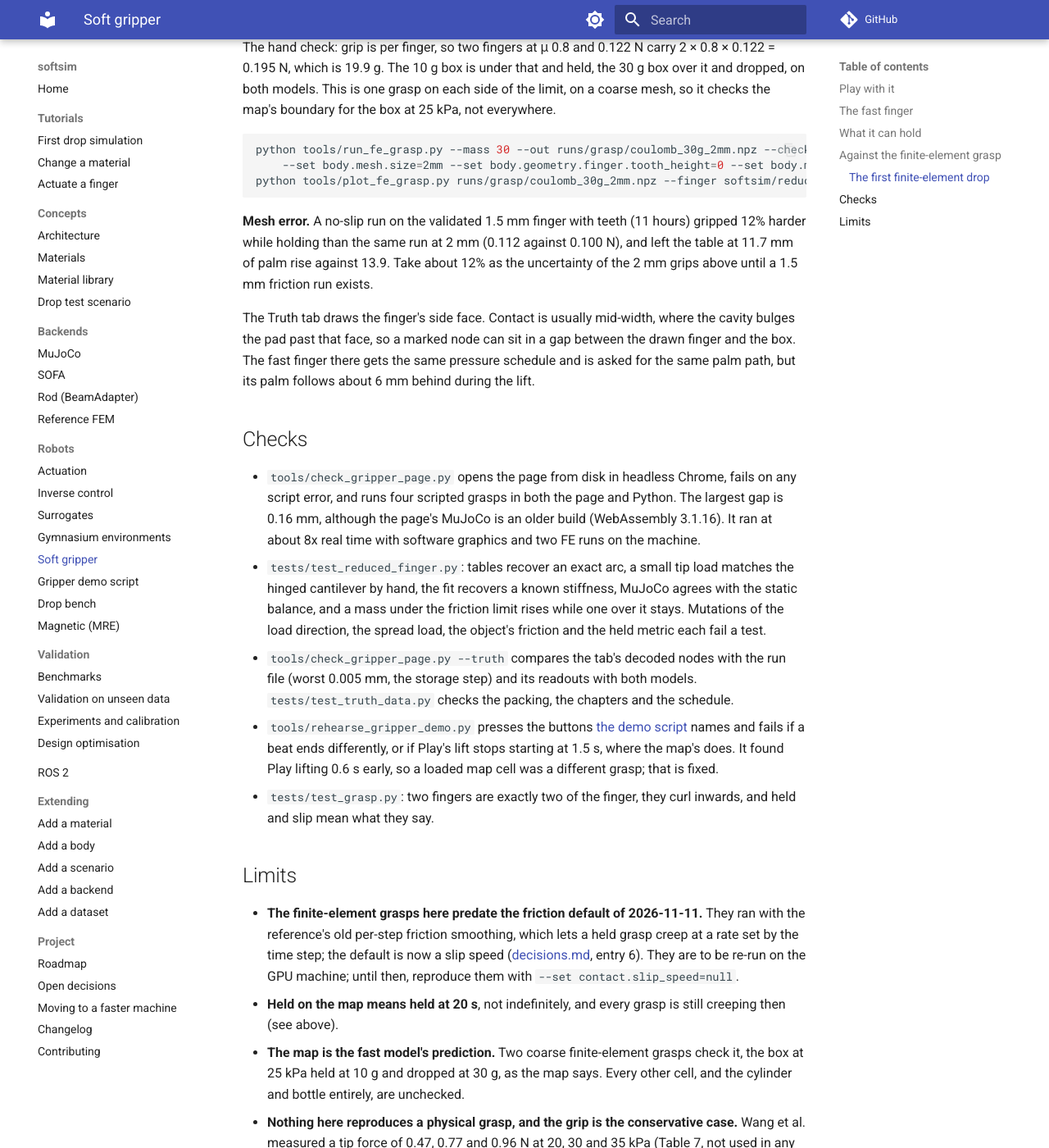
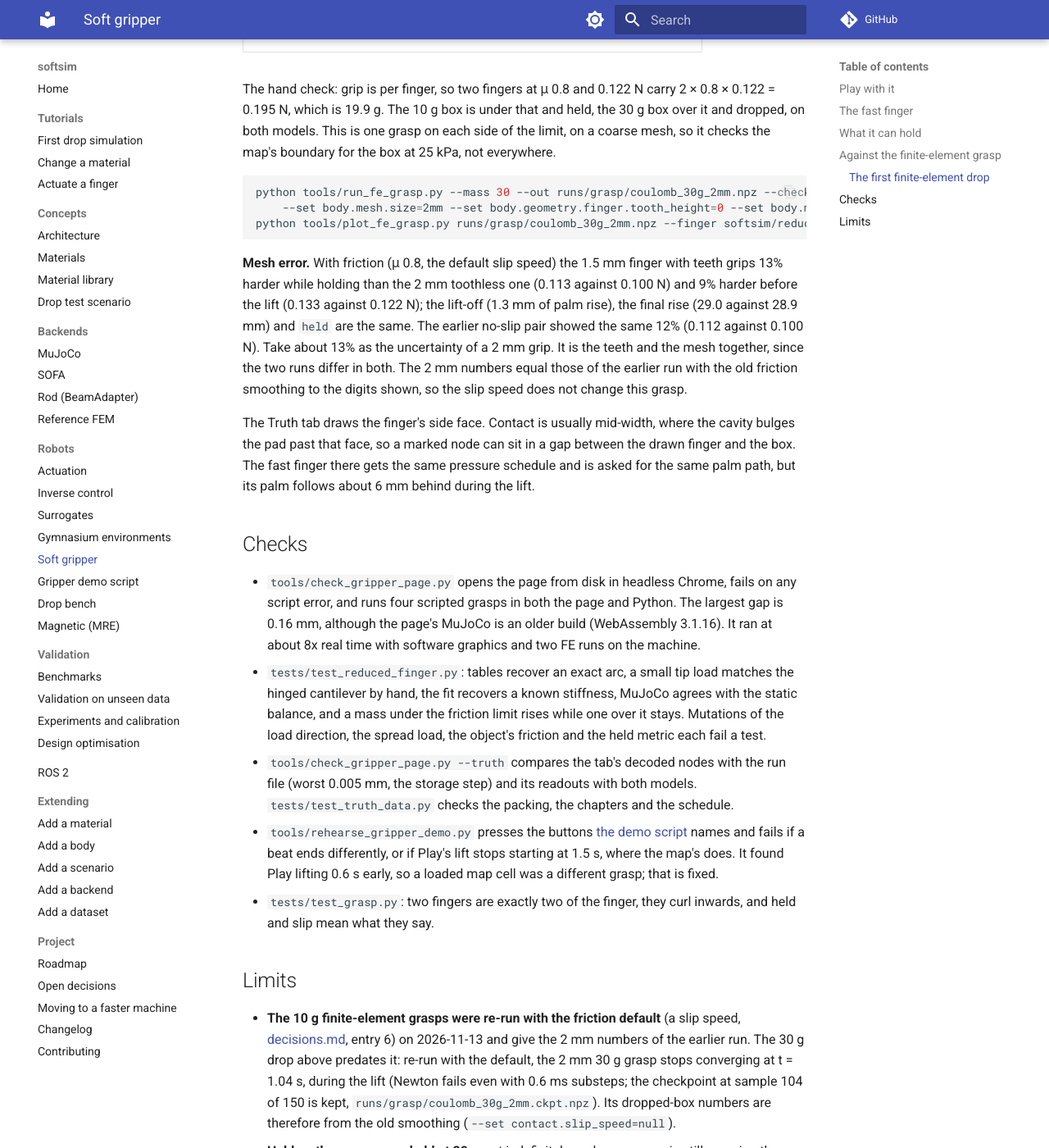
Before and after one commit to BoredAmi/softsim, an MkDocs documentation site: the page built from docs/gripper.md, in a window 1280 px wide and 1400 px high, scrolled down 5019 px. Shown: the whole window at 82% size. Built offline with MkDocs 1.6.1 and Material for MkDocs 9.7.7, drawn with Linux system fonts in a browser that asks for light colours; comment, search, counter and statistics services are not loaded; some of the changed text lies outside the part shown.

Commit message:
Full benchmark tier, 1.5 mm friction grasp, 30 g grasp convergence failure

````diff
--- a/docs/gripper.md
+++ b/docs/gripper.md
@@ -86,20 +86,21 @@
 
 ![Finite-element grasp against the fast finger](media/gripper_fe_grasp.png)
 
-The same grasp on the reference: 25 kPa, a 10 g box, a 30 mm lift, Coulomb friction 0.8 on both models. This run is coarse,
-2 mm and toothless, so it is not the validated finger; the 1.5 mm finger with teeth is the one to trust.
+The same grasp on the reference: 25 kPa, a 10 g box, a 30 mm lift, Coulomb friction 0.8 on both models. Two meshes: 2 mm and toothless, and the validated 1.5 mm finger with teeth (19 hours). Both ran with the default
+contact (a slip speed, [decisions.md](decisions.md) entry 6).
 
-| | Finite element, 2 mm, μ 0.8 | Fast finger | Finite element, no-slip (earlier) |
-| --- | --- | --- | --- |
-| Palm rise when the box leaves the table | 1.3 mm | 0.2 mm | 13.9 mm |
-| Final rise of the box | 28.9 mm | 27.1 mm | 17.2 mm |
-| Grip before the lift | 0.122 N | 0.107 N | 0.170 N |
-| Grip while holding | 0.100 N | 0.092 N | 0.100 N |
-| `held` | 1 | 1 | 1 |
+| | FE, 1.5 mm with teeth, μ 0.8 | FE, 2 mm, μ 0.8 | Fast finger | FE, no-slip (earlier) |
+| --- | --- | --- | --- | --- |
+| Palm rise when the box leaves the table | 1.3 mm | 1.3 mm | 0.2 mm | 13.9 mm |
+| Final rise of the box | 29.0 mm | 28.9 mm | 27.1 mm | 17.2 mm |
+| Grip before the lift | 0.133 N | 0.122 N | 0.107 N | 0.170 N |
+| Grip while holding | 0.113 N | 0.100 N | 0.092 N | 0.100 N |
+| `held` | 1 | 1 | 1 | 1 |
 
 **The two agree on how the grasp works, not only that it holds.** The pads stay on the box's sides, the box leaves the table
-almost at once and follows the palm, and the grip is within 8% while holding and 12% before the lift. The fast finger's friction
-was not tuned to this run.
+almost at once and follows the palm. Against the 2 mm run the grip is within 8% while holding and 12% before the lift; against
+the validated 1.5 mm finger the fast finger grips about 19% less (0.092 against 0.113 N while holding, 0.107 against
+0.133 N before the lift). The fast finger's friction was not tuned to either run.
 
 **The earlier comparison was wrong, and why.** The first finite-element grasps ran with no-slip contact while the fast finger
 ran at 0.8: the backend takes the larger of the silicone card's friction (1.0) and the object's, and from `STICK_MU` = 1.0 up it
@@ -112,7 +113,7 @@
 
 ```bash
 python tools/run_fe_grasp.py --mass 10 --out runs/grasp/coulomb_10g_2mm.npz --checkpoint runs/grasp/coulomb_10g_2mm.ckpt.npz \
-    --set body.mesh.size=2mm --set body.geometry.finger.tooth_height=0 --set body.material.friction.sliding=0.8    # about an hour
+    --set body.mesh.size=2mm --set body.geometry.finger.tooth_height=0 --set body.material.friction.sliding=0.8    # about 5 hours with other jobs running
 python tools/plot_fe_grasp.py runs/grasp/coulomb_10g_2mm.npz --finger softsim/reduced/wang_finger.json --out docs/media/gripper_fe_grasp.png
 python tools/make_gripper_page.py --finger softsim/reduced/wang_finger.json --map runs/reduced/grasp_map.json --truth runs/grasp/coulomb_10g_2mm.npz
 python tools/check_gripper_page.py docs/viewer/gripper.html --finger softsim/reduced/wang_finger.json --truth runs/grasp/coulomb_10g_2mm.npz --shots runs/page
@@ -142,9 +143,12 @@
 python tools/plot_fe_grasp.py runs/grasp/coulomb_30g_2mm.npz --finger softsim/reduced/wang_finger.json --mass 30 --out docs/media/gripper_fe_drop.png
 ```
 
-**Mesh error.** A no-slip run on the validated 1.5 mm finger with teeth (11 hours) gripped 12% harder while holding than the
-same run at 2 mm (0.112 against 0.100 N), and left the table at 11.7 mm of palm rise against 13.9. Take about 12% as the
-uncertainty of the 2 mm grips above until a 1.5 mm friction run exists.
+**Mesh error.** With friction (μ 0.8, the default slip speed) the 1.5 mm finger with teeth grips 13% harder while holding
+than the 2 mm toothless one (0.113 against 0.100 N) and 9% harder before the lift (0.133 against 0.122 N); the lift-off
+(1.3 mm of palm rise), the final rise (29.0 against 28.9 mm) and `held` are the same. The earlier no-slip pair showed the
+same 12% (0.112 against 0.100 N). Take about 13% as the uncertainty of a 2 mm grip. It is the teeth and the mesh together,
+since the two runs differ in both. The 2 mm numbers equal those of the earlier run with the old friction smoothing to the
+digits shown, so the slip speed does not change this grasp.
 
 The Truth tab draws the finger's side face. Contact is usually mid-width, where the cavity bulges the pad past that face,
 so a marked node can sit in a gap between the drawn finger and the box. The fast finger there gets the same pressure
@@ -169,10 +173,11 @@
 
 ## Limits
 
-- **The finite-element grasps here predate the friction default of 2026-11-11.** They ran with the reference's old
-  per-step friction smoothing, which lets a held grasp creep at a rate set by the time step; the default is now a slip
-  speed ([decisions.md](decisions.md), entry 6). They are to be re-run on the GPU machine; until then, reproduce them
-  with `--set contact.slip_speed=null`.
+- **The 10 g finite-element grasps were re-run with the friction default** (a slip speed,
+  [decisions.md](decisions.md), entry 6) on 2026-11-13 and give the 2 mm numbers of the earlier run. The 30 g drop above
+  predates it: re-run with the default, the 2 mm 30 g grasp stops converging at t = 1.04 s, during the lift (Newton fails
+  even with 0.6 ms substeps; the checkpoint at sample 104 of 150 is kept, `runs/grasp/coulomb_30g_2mm.ckpt.npz`). Its
+  dropped-box numbers are therefore from the old smoothing (`--set contact.slip_speed=null`).
 - **Held on the map means held at 20 s**, not indefinitely, and every grasp is still creeping then (see above).
 - **The map is the fast model's prediction.** Two coarse finite-element grasps check it, the box at 25 kPa held at 10 g and
   dropped at 30 g, as the map says. Every other cell, and the cylinder and bottle entirely, are unchecked.
````
Also changed, not shown: CHANGELOG.md (+1 -0 lines), docs/benchmarks.md (+24 -24 lines), docs/media/gripper_fe_grasp.png, 1 other file.
